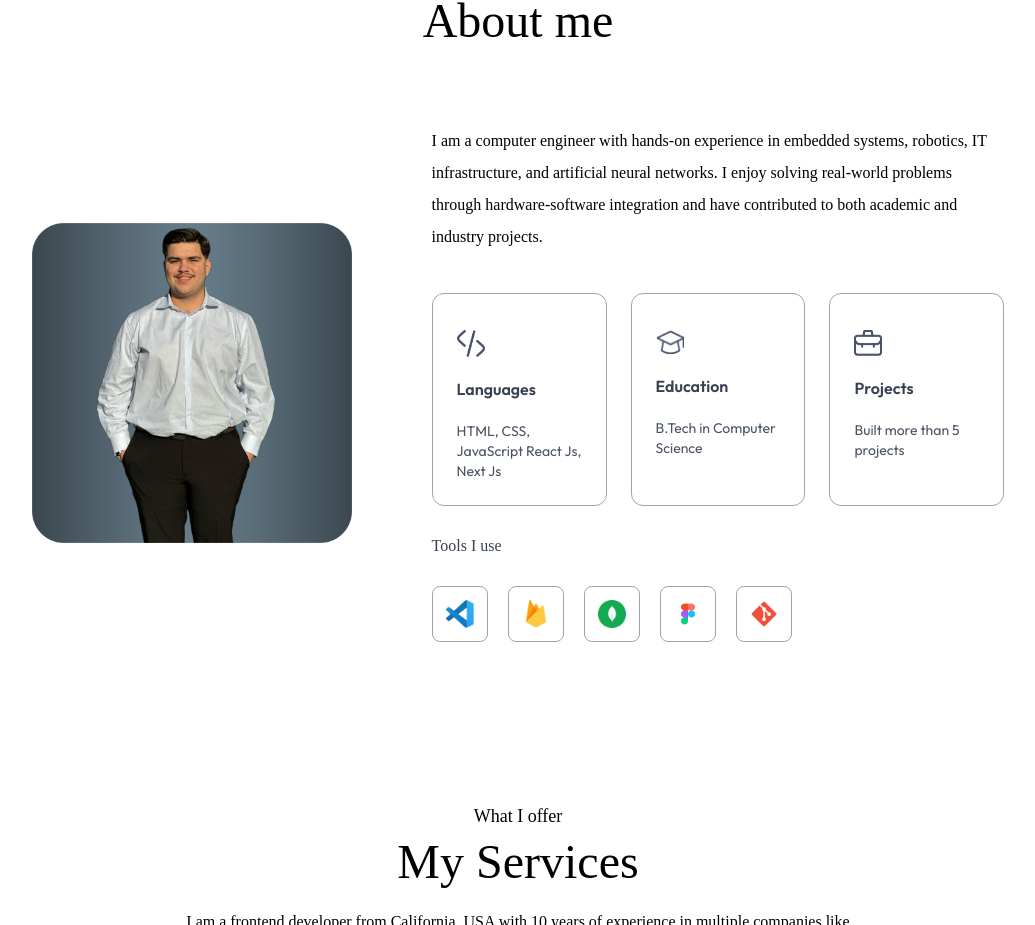
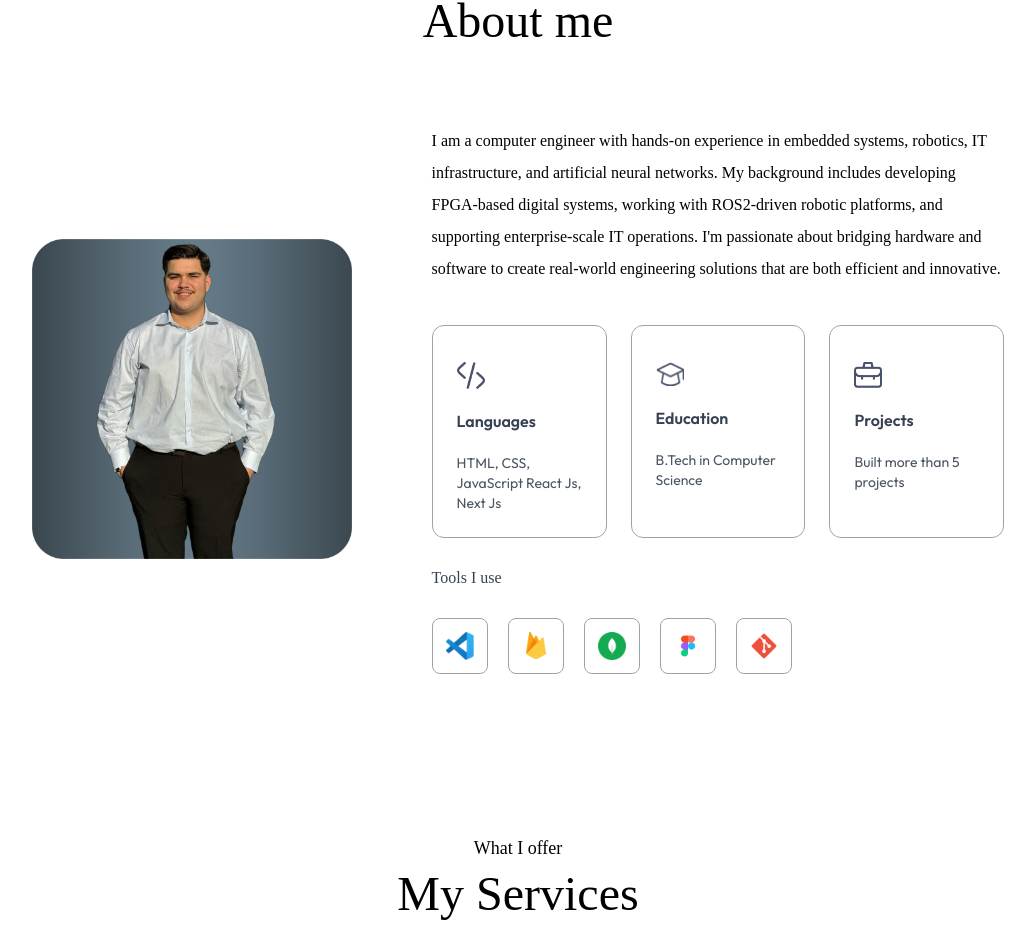
Before and after one commit to Matthew-Garcia/Matthew-Garcia-Portfolio2, a Next.js app: page / in a window 1280 px wide. Shown: the part 879-1804 px from the top of the page, without its empty margins (122-1157 px from the left). Built offline with nearby package versions, Linux system fonts and the light colour scheme; a web font is replaced by a local one.

Commit message:
Update About.jsx

```diff
--- a/components/About.jsx
+++ b/components/About.jsx
@@ -42,7 +42,7 @@ const About = ({isDarkMode}) => {
             transition={{duration: 0.6, delay: 0.8}}
             className='flex-1'>
                 <p className='mb-10 max-w-2xl font-Ovo'
-                >I am a computer engineer with hands-on experience in embedded systems, robotics, IT infrastructure, and artificial neural networks. I enjoy solving real-world problems through hardware-software integration and have contributed to both academic and industry projects.</p>
+                >I am a computer engineer with hands-on experience in embedded systems, robotics, IT infrastructure, and artificial neural networks. My background includes developing FPGA-based digital systems, working with ROS2-driven robotic platforms, and supporting enterprise-scale IT operations. I'm passionate about bridging hardware and software to create real-world engineering solutions that are both efficient and innovative.</p>
 
                 <motion.ul
                 initial={{opacity: 0}}
```
